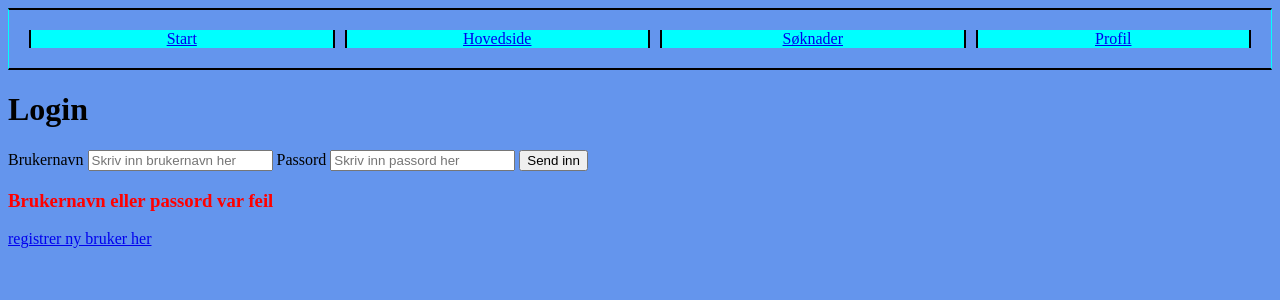
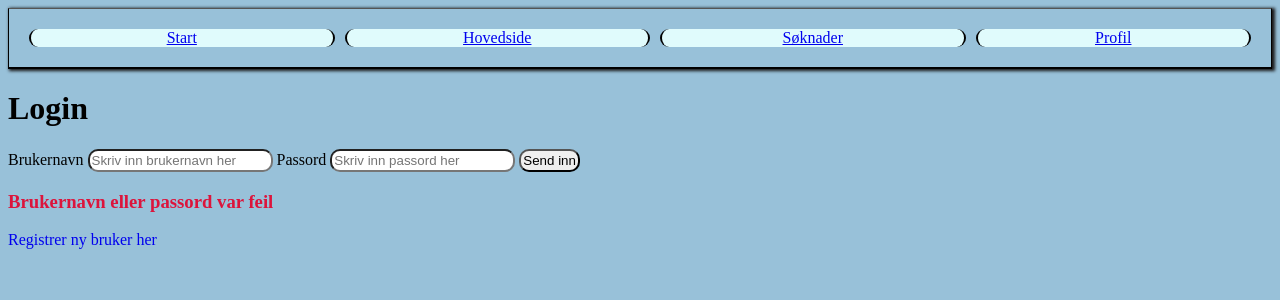
Before and after one commit to Raxxoht/Jobbsystem, a PHP site: page /Jobbsystem/index.php?LoginSuccess=0 in a window 1280 px wide. Shown: the top 300 px of the page. Run offline with PHP 8.4, Linux system fonts and the light colour scheme.

Commit message:
LoginBackEnd

```diff
--- a/www/Assets/Css/popupmagic.css
+++ b/www/Assets/Css/popupmagic.css
@@ -7,7 +7,7 @@
     bottom: 0;
     left: 0;
     right: 0;
-    background: rgba(143, 195, 193, 0.7);
+    background: rgba(61, 90, 128, 0.7);
     transition: all 0.4s;
     visibility: hidden;
     opacity: 0;
@@ -35,17 +35,17 @@
 }
 
 .Videre {
-    background-color: green;
+    background-color: rgb(238, 108, 77);
     text-decoration: none;
     border: 4px grey solid;
-    color: yellow;
+    color: rgb(224, 251, 252);
     display: inline-block;
     margin-left: 10px;
     padding: 15px;
 }
 
 .Videre:hover {
-    background-color:rgb(174, 30, 210);
+    background-color:rgb(61, 90, 128);
     transition: .4s ease-in-out;
     color: rgb(195, 255, 0);
 }
--- a/www/Assets/Css/style.css
+++ b/www/Assets/Css/style.css
@@ -4,15 +4,17 @@
     column-gap:10px;
     padding: 20px;
     border-bottom: 2px black solid;
-    border-left: 1px aqua solid;
-    border-right: 1px aqua solid;
-    border-top: 2px black solid ;
+    border-left: 1px rgb(0, 0, 0) solid;
+    border-right: 1.5px rgb(0, 0, 0) solid;
+    border-top: 1px rgb(84, 84, 84) solid ;
+    box-shadow: 2px 1px 3px 1px rgb(26, 25, 25);
 }
 
 .NavItems {
     text-align: center;
     justify-content: center;
-    background-color: cyan;
+    background-color: rgb(224, 251, 252);
+    border-radius: 10px;
     border-right:black solid 2px;
     border-left: black solid 2px;
     transition: .3s ease-in-out;
@@ -22,8 +24,28 @@
     background-color: rgb(83, 181, 247);
 }
 
+#loginBox>form>input, #loginBox>form>button {
+    border-radius:10px;
+    padding:2px;
+}
+
+#regKnapp {
+    text-decoration:none;
+    position: relative;
+}
+
+#regKnapp:hover {
+    text-decoration: underline;
+}
+
+#loginBox>form>button:hover {
+    background-color: rgb(83, 181, 247);
+    cursor: pointer;
+    transition: .4s ease-in-out;
+}
+
 #startBody {
-    background-color: cornflowerblue;
+    background-color: rgb(152, 193, 217);
 }
 
 #Main_Content {
--- a/www/index.php
+++ b/www/index.php
@@ -38,8 +38,8 @@
 
             <button type="submit">Send inn</button>
         </form>
-        <?php if(isset($LoginSuccess)) {if($LoginSuccess==0){echo "<h3 style='color:red;'>Brukernavn eller passord var feil</h3>";}} ?>
-        <a href="#Popupbox">registrer ny bruker her</a>
+        <?php if(isset($LoginSuccess)) {if($LoginSuccess==0){echo "<h3 style='color:crimson;'>Brukernavn eller passord var feil</h3>";}} ?>
+        <a id="regKnapp" href="#Popupbox">Registrer ny bruker her</a>
 
         <div id="Popupbox" class="Modal">
             <div class="Content">
```
